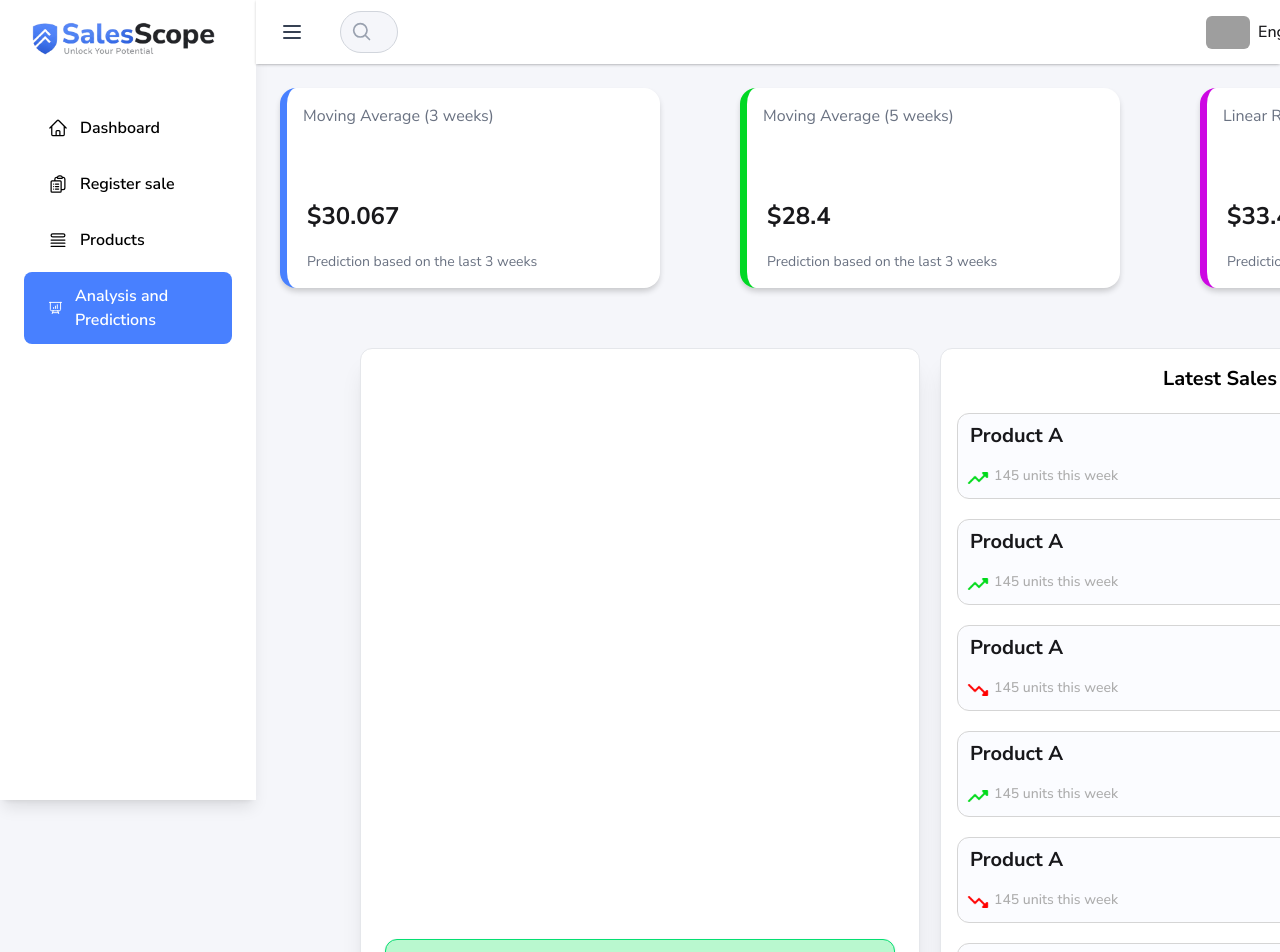
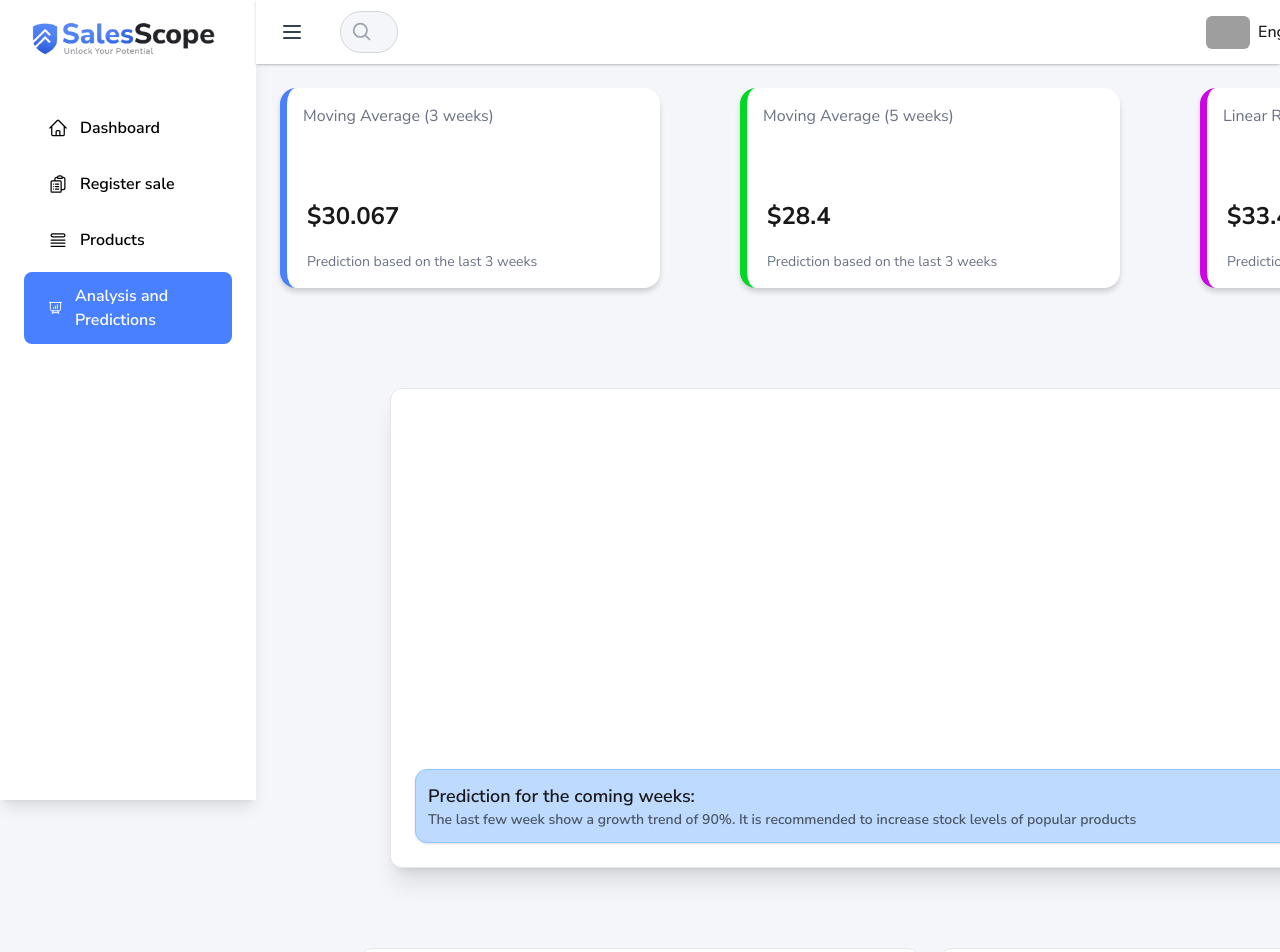
Before and after one commit to IntegrativeProject/SalesScope-Frontend, a Next.js app: page /analysisandpredictions in a window 1280 px wide. Shown: the top 952 px of the page. Built offline with nearby package versions, Linux system fonts and the light colour scheme; grey boxes are pictures that could not be loaded.

Commit message:
feat(PredictionCard):Prediction card created and restructuring of the main page

```diff
--- a/src/app/(dashboard)/analysisandpredictions/page.tsx
+++ b/src/app/(dashboard)/analysisandpredictions/page.tsx
@@ -3,6 +3,7 @@ import RecommendationsCard from "@/components/ui/RecommendationsCard";
 import StatisticsCard from "@/components/ui/StatisticsCard";
 import React from "react";
 import BestDayCard from "../../../components/ui/BestDayCard";
+import PredictionCard from "@/components/ui/PredictionCard";
 
 export default function page() {
   return (
@@ -27,6 +28,9 @@ export default function page() {
           borderColor="border-[#CD07E3]"
         />
       </div>
+      <div className="mt-20 mb-10 flex justify-center">
+        <PredictionCard/>
+      </div>
       <div className="flex justify-center gap-5 mt-10">
         <BestDayCard average={7200} day="Saturday" />
         <StatisticsCard />
--- /dev/null
+++ b/src/components/ui/PredictionCard.tsx
@@ -0,0 +1,13 @@
+
+  export default function PredictionCard() {
+    return (
+      <section className="bg-white mt-5 mb-5 w-270 h-120 rounded-xl p-6 shadow-xl border border-gray-200 flex flex-col justify-end ">
+        <article className="p-3 bg-blue-200 rounded-xl shadow border border-blue-300">
+          <h2 className="text-lg font-semibold">
+            Prediction for the coming weeks:
+          </h2>
+          <p className="text-sm text-gray-600 font-semibold">The last few week show a growth trend of 90%. It is recommended to increase stock levels of popular products</p>
+        </article>
+      </section>
+    );
+  }
```
Also changed, not shown: 1 other file (tests, documents, lock files or other folders).
